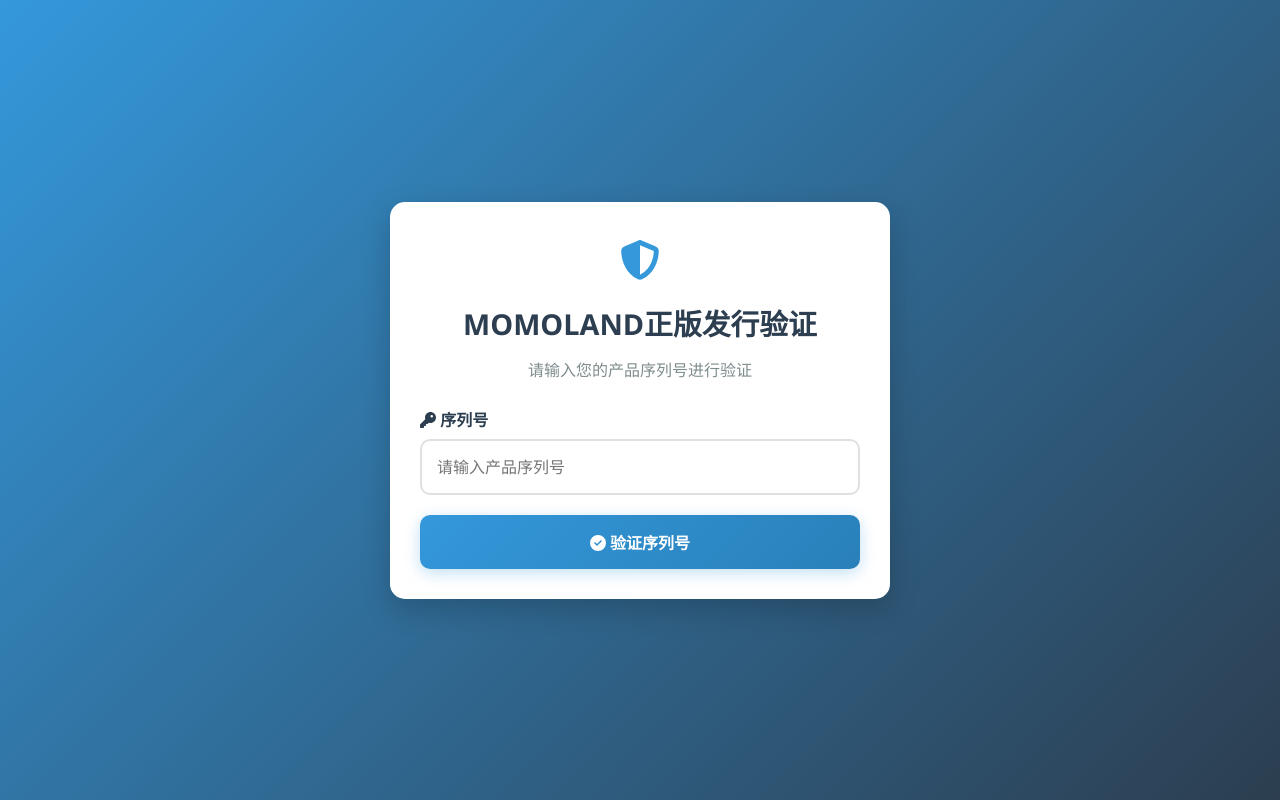
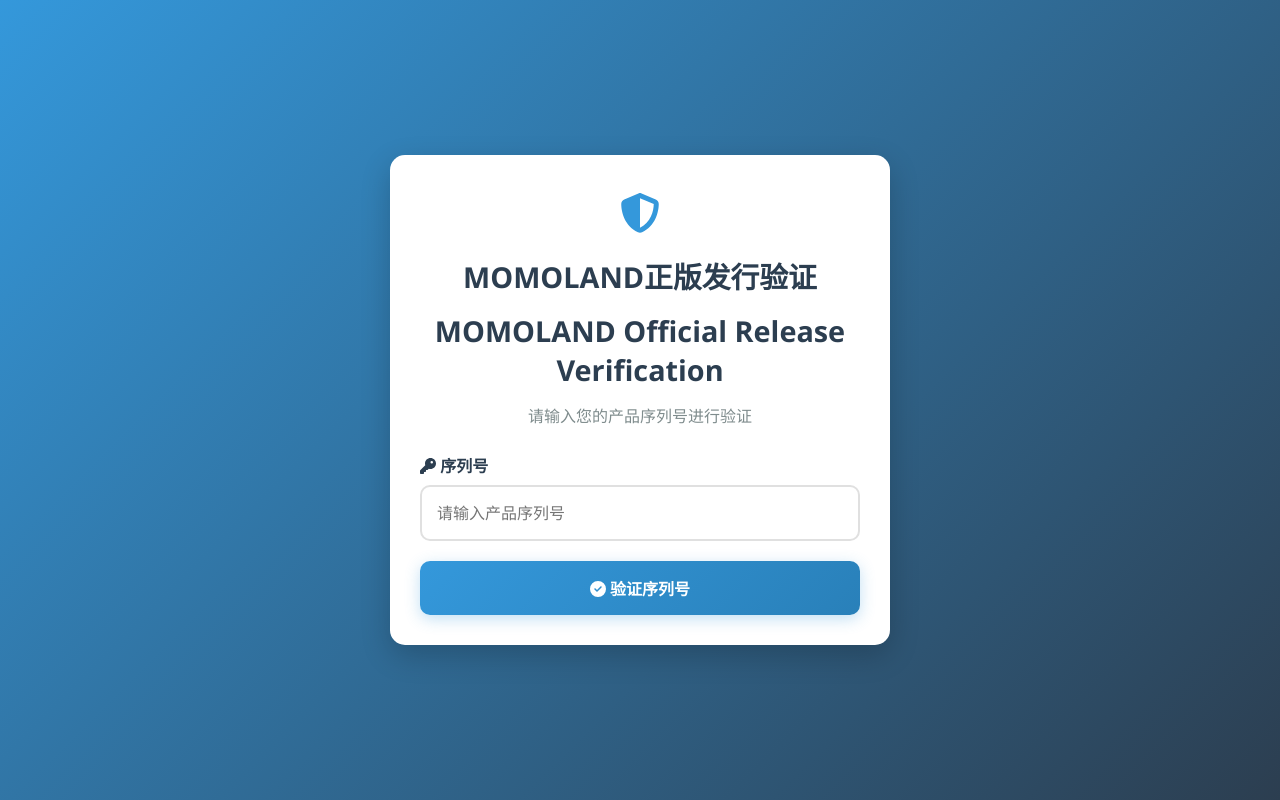
Before and after one commit to wener-momoland/serial-validator, a plain HTML site: page index.html in a window 1280 px wide. Drawn offline with Linux system fonts and the light colour scheme.

Commit message:
index.html

```diff
--- a/index.html
+++ b/index.html
@@ -144,6 +144,7 @@
             <i class="fas fa-shield-alt"></i>
         </div>
         <h1>MOMOLAND正版发行验证</h1>
+         <h1>MOMOLAND Official Release Verification</h1>
         <p>请输入您的产品序列号进行验证</p>
 
         <div class="input-group">
```
